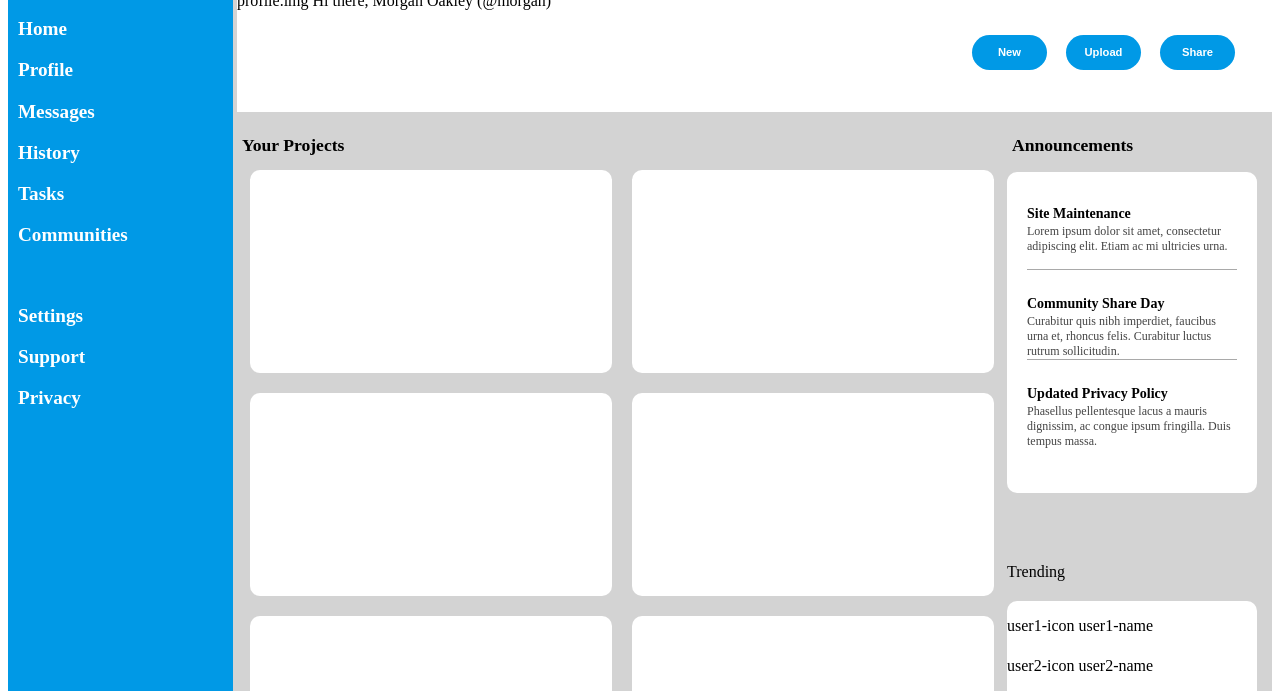
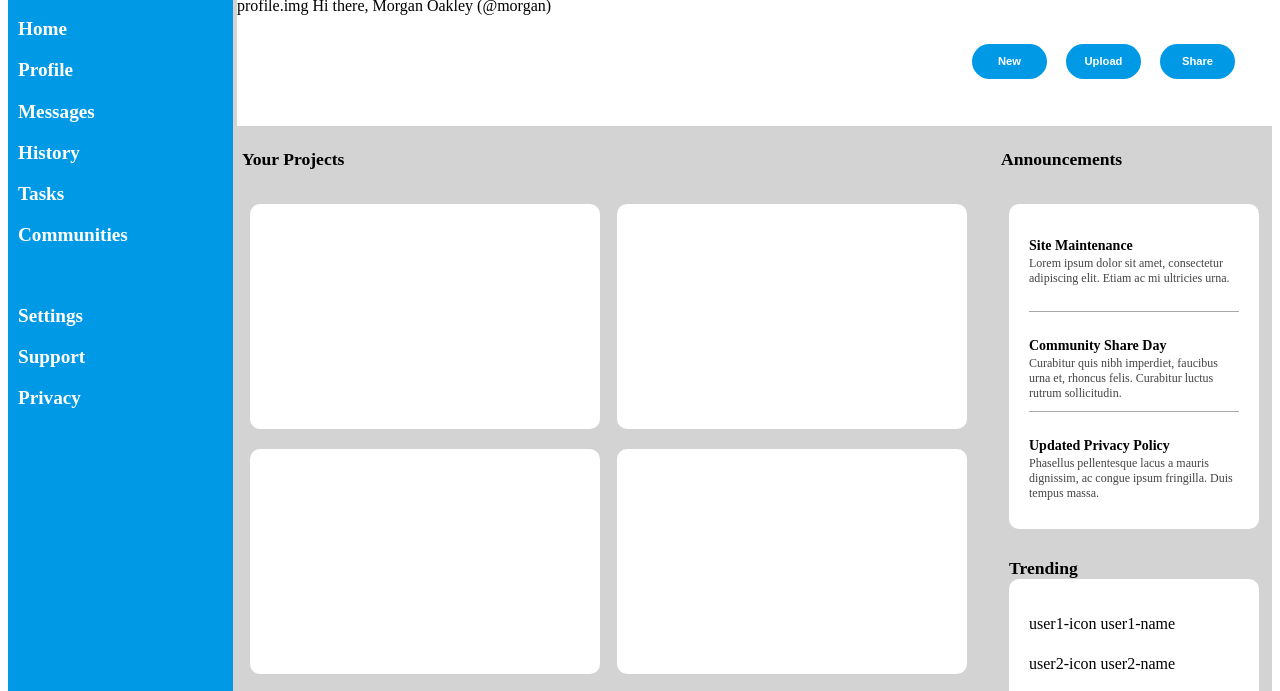
Before and after one commit to HereticJ/top-project-admin-dashboard, a plain HTML site: page index.html in a window 1280 px wide. Shown: the part 76-767 px from the top of the page. Drawn offline with Linux system fonts and the light colour scheme.

Commit message:
Evening main content layout.

```diff
--- a/index.html
+++ b/index.html
@@ -82,14 +82,14 @@
 
                 <div class="side-content">
                     <div class="announcements">
-                        <p class="content-title">Site Maintenance</p>
-                        <p class="content">Lorem ipsum dolor sit amet,
+                        <p class="content-title1">Site Maintenance</p>
+                        <p class="content1">Lorem ipsum dolor sit amet,
                             consectetur adipiscing elit. Etiam ac mi ultricies urna.</p>
-                        <p class="content-title">Community Share Day</p>
-                        <p class="content">Curabitur quis nibh imperdiet, faucibus urna et,
+                        <p class="content-title2">Community Share Day</p>
+                        <p class="content2">Curabitur quis nibh imperdiet, faucibus urna et,
                             rhoncus felis. Curabitur luctus rutrum sollicitudin. </p>
-                        <p class="content-title">Updated Privacy Policy</p>
-                        <p class="content1">Phasellus pellentesque lacus a mauris dignissim,
+                        <p class="content-title3">Updated Privacy Policy</p>
+                        <p class="content3">Phasellus pellentesque lacus a mauris dignissim,
                             ac congue ipsum fringilla. Duis tempus massa.</p>
                     </div>
 
--- a/style.css
+++ b/style.css
@@ -1,6 +1,7 @@
 .container {
     display: grid;
     grid-template-columns: minmax(100px, 225px) minmax(400px, 4fr);
+    grid-template-rows: 1000px;
     background-color: lightgray;
     z-index: 0;
     gap: 4px;
@@ -79,6 +80,7 @@
     grid-row: 2 / 3;
     grid-template-columns: 3fr 1fr;
     grid-template-rows: 45px;
+    gap: 20px 20px;
 }
 
 .projects {
@@ -95,29 +97,14 @@
     display: grid;
     grid-column: 2 / 3;
     grid-row: 2 / 3;
-    gap: 20px 20px;
-    padding-top: 15px;
-    padding-right: 15px;
+    padding: 13px;
     grid-template-columns: 250px;
-    grid-template-rows: minmax(200px 250px) 20px minmax(200px 250px);
-}
-
-.announcements {
-    background-color: white;
-    display: grid;
-    grid-row: 1 / 2;
-    border-radius: 10px;
-    grid-template-rows: 20px 70px 20px 70px 20px 50px;
-    padding-top: 20px;
-    padding-left: 20px;
-    padding-right: 20px;
+    grid-template-rows: 325px 50px 325px;
 }
 
 .announcements-title {
     font-size: 1.1rem;
     font-weight: 700;
-    grid-column: 2 / 3;
-    grid-row: 1 / 2;
     padding-left: 5px;
     padding-top: 5px;
     padding-bottom: 5px;
@@ -125,18 +112,49 @@
     align-self: row2-start;
 }
 
-.announcements > .content-title {
+.announcements {
+    background-color: white;
+    display: grid;
+    grid-auto-rows: 1fr 1fr 1fr;
+    border-radius: 10px;
+    padding: 20px;
+    grid-template-rows: 20px 80px 20px 80px 20px 80px;;
+}
+
+.announcements > .content-title1 {
+    grid-row: 1 / 2;
     font-size: 14px;
     font-weight: 700;
 }
 
-.announcements > .content {
+.announcements > .content-title2 {
+    grid-row: 3 / 4;
+    font-size: 14px;
+    font-weight: 700;
+}
+
+.announcements > .content-title3 {
+    grid-row: 5 / 6;
+    font-size: 14px;
+    font-weight: 700;
+}
+
+.announcements > .content1 {
+    grid-row: 2 / 3;
     font-size: 12px;
     color: rgb(68, 68, 68);
     border-bottom: 1px solid darkgrey;
 }
 
-.announcements > .content1 {
+.announcements > .content2 {
+    grid-row: 4 / 5;
+    font-size: 12px;
+    color: rgb(68, 68, 68);
+    border-bottom: 1px solid darkgrey;
+}
+
+.announcements > .content3 {
+    grid-row: 6 / 7;
     color: rgb(68, 68, 68);
     font-size: 12px;
 }
@@ -152,8 +170,9 @@
 }
 
 .trending-title {
-    grid-row-start: row2-start;
-    grid-row-end: row2-end;
+    font-size: 1.1rem;
+    font-weight: 700;
+    grid-row: 2 / 3;
     margin: 0px;
     align-self: end;
 }
@@ -163,13 +182,16 @@
     display: grid;
     grid-row: 3 / 4;
     border-radius: 10px;
+    padding: 20px;
     grid-template-rows: 40px 40px 40px 40px;
-    padding-bottom: 20px;
 }
 
 .card {
+    height: 225px;
+    width: 350px;
     background-color: white;
     border-radius: 10px;
+    place-self: space-around;
 }
 
 .searchbar {
```
